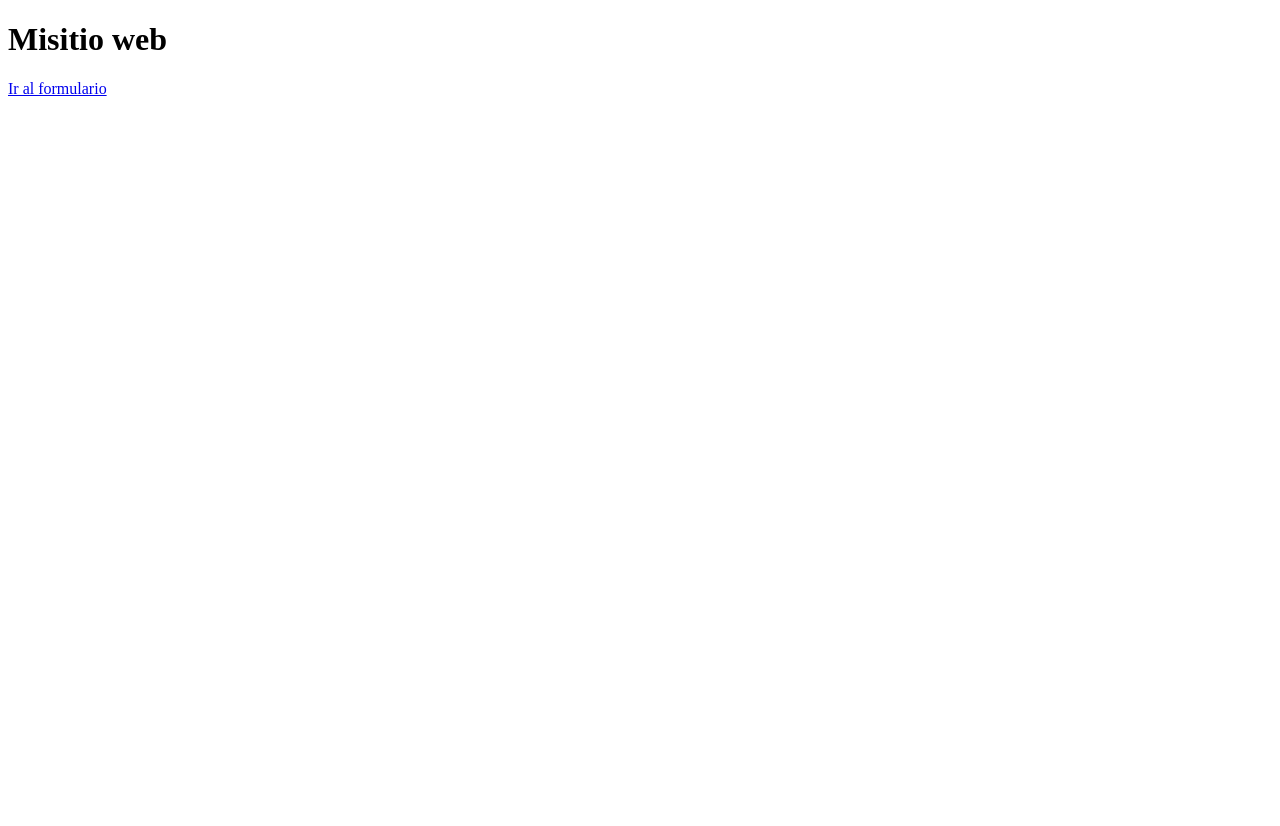
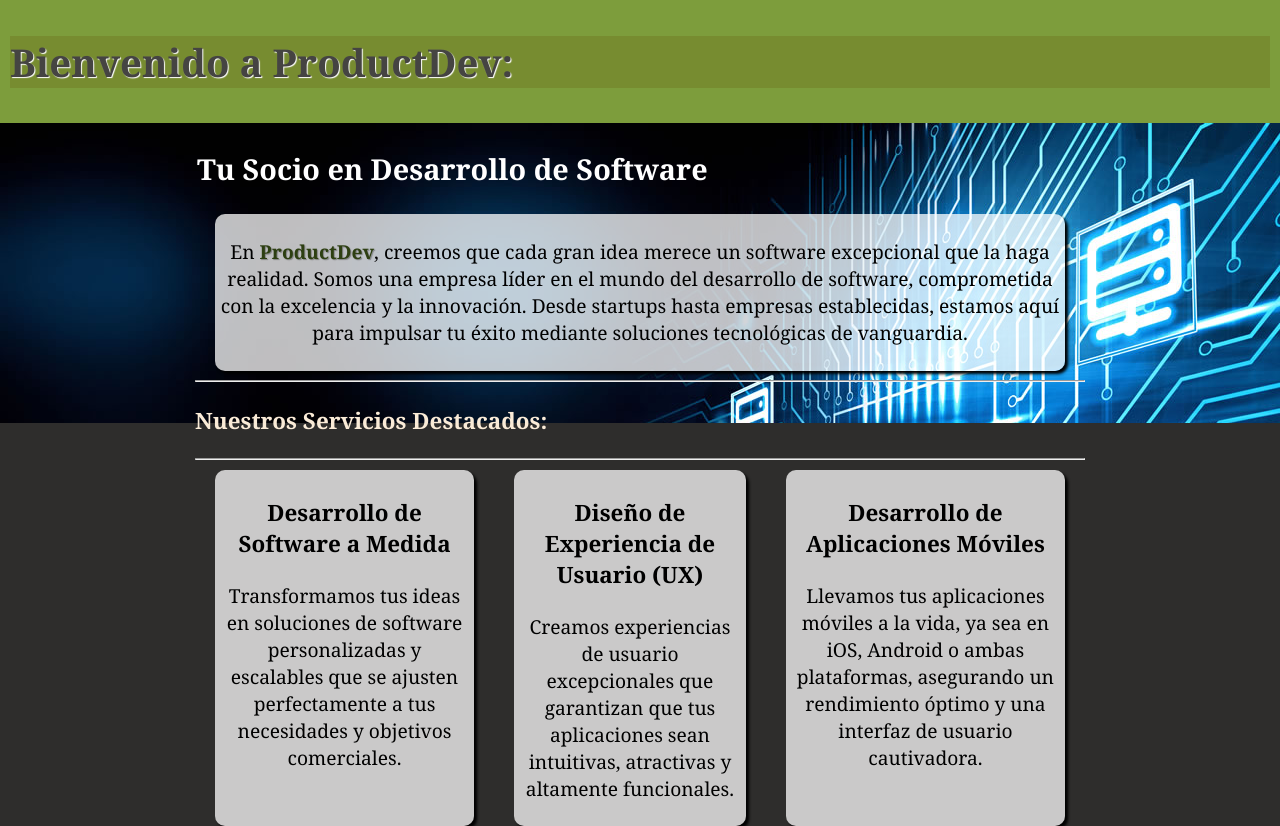
Before and after one commit to davidromanl/html, a plain HTML site: page index.html in a window 1280 px wide. Before the commit the page ends 800 px from the top, so only its background shows below. Drawn offline with Linux system fonts and the light colour scheme.

Commit message:
design firs home landing

```diff
--- a/index.html
+++ b/index.html
@@ -1,12 +1,56 @@
 <!DOCTYPE html>
 <html lang="es">
-<head>
-  <meta charset="UTF-8">
-  <meta name="viewport" content="width=device-width, initial-scale=1.0">
-  <title>Hola</title>
-</head>
-<body>
-  <h1>Misitio web</h1>
-  <a href="formulario.html">Ir al formulario</a>
-</body>
+  <head>
+    <meta charset="UTF-8" />
+    <meta name="viewport" content="width=device-width, initial-scale=1.0" />
+    <link rel="stylesheet" href="styles.css" />
+    <title>Hola</title>
+  </head>
+  <body>
+    <div class="header">
+      <h1>Bienvenido a ProductDev:</h1>
+    </div>
+    <div class="fondo"></div>
+    <div class="container-md">
+      <h2 class="text-white pa-2">Tu Socio en Desarrollo de Software</h2>
+      <div class="card">
+        <p>
+          En <span class="dev">ProductDev</span>, creemos que cada gran idea
+          merece un software excepcional que la haga realidad. Somos una empresa
+          líder en el mundo del desarrollo de software, comprometida con la
+          excelencia y la innovación. Desde startups hasta empresas
+          establecidas, estamos aquí para impulsar tu éxito mediante soluciones
+          tecnológicas de vanguardia.
+        </p>
+      </div>
+      <hr />
+      <h3 class="title">Nuestros Servicios Destacados:</h3>
+      <hr />
+      <div class="row">
+        <div class="card">
+          <h3>Desarrollo de Software a Medida</h3>
+          <p>
+            Transformamos tus ideas en soluciones de software personalizadas y
+            escalables que se ajusten perfectamente a tus necesidades y
+            objetivos comerciales.
+          </p>
+        </div>
+        <div class="card">
+          <h3>Diseño de Experiencia de Usuario (UX)</h3>
+          <p>
+            Creamos experiencias de usuario excepcionales que garantizan que tus
+            aplicaciones sean intuitivas, atractivas y altamente funcionales.
+          </p>
+        </div>
+        <div class="card">
+          <h3>Desarrollo de Aplicaciones Móviles</h3>
+          <p>
+            Llevamos tus aplicaciones móviles a la vida, ya sea en iOS, Android
+            o ambas plataformas, asegurando un rendimiento óptimo y una interfaz
+            de usuario cautivadora.
+          </p>
+        </div>
+      </div>
+    </div>
+  </body>
 </html>
--- a/styles.css
+++ b/styles.css
@@ -1,6 +1,9 @@
 .subtitulo {
     padding: 10px;
     background-color: aquamarine;
+}
+html, body {
+    margin: 0;
 }
 .titulo {
     background-color: lightsteelblue;
@@ -21,6 +24,13 @@ input, select {
     border-radius: 8px;
     padding: 5px;
 }
+.fondo {
+    background-image: url(img/fondo.jpg);
+    position: absolute;
+    width: 100%;
+    height: 300px;
+    z-index: -1;
+}
 table {
     color: white;
     text-align: center;
@@ -29,7 +39,45 @@ table {
 td {
     padding: 5px;
 }
+.container-md {
+    max-width: 890px;
+    margin: auto;
+}
+.header h1 {
+    color: rgb(69, 68, 66);
+    text-shadow: 1px 1px 1px #fff;
+    background-color: rgba(97, 73, 1, 0.2);
+}
+.pa-2 {
+    padding: 2px;
+}
+.row {
+    display: flex;
+}
+.dev {
+    font-weight: bold;
+    color: rgb(45, 63, 18);
+    text-shadow: 1px 1px 1px #3b3b3b79;
+}
+.header {
+    background-color: rgb(125, 157, 60);
+    padding: 10px;
+}
 .container {
     max-width: 550px;
     margin: auto;
 }
+.text-white {
+    color: #fff;
+}
+.title {
+    color: antiquewhite;
+}
+.card {
+    background-color: #ffffffbe;
+    border-radius: 10px;
+    padding: 5px;
+    text-align: center;
+    box-shadow: 3px 3px 3px #000;
+    margin: 0px 20px;
+}
```
Also changed, not shown: recibido.html (+1 -1 lines), img/fondo.jpg (added).
